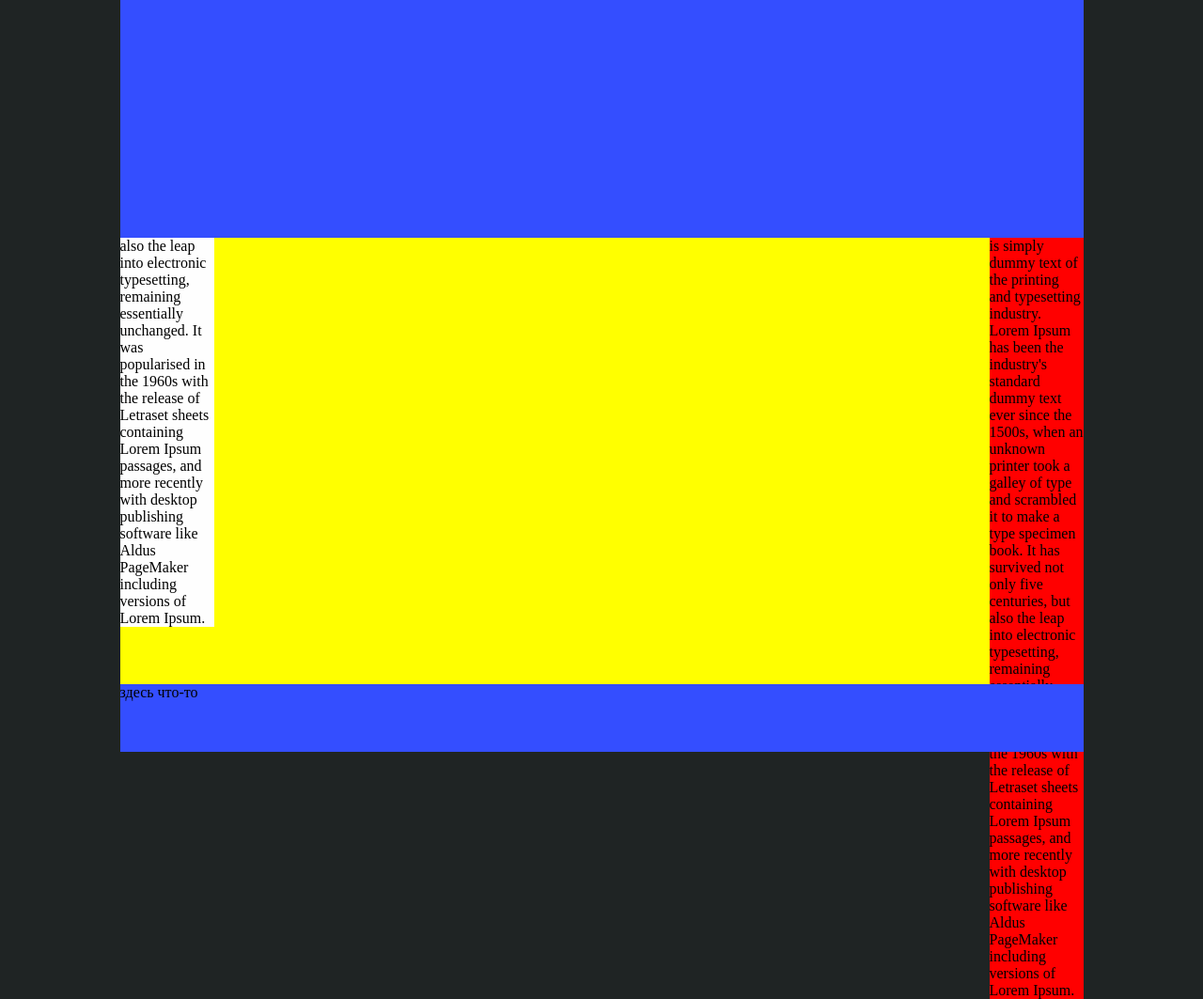
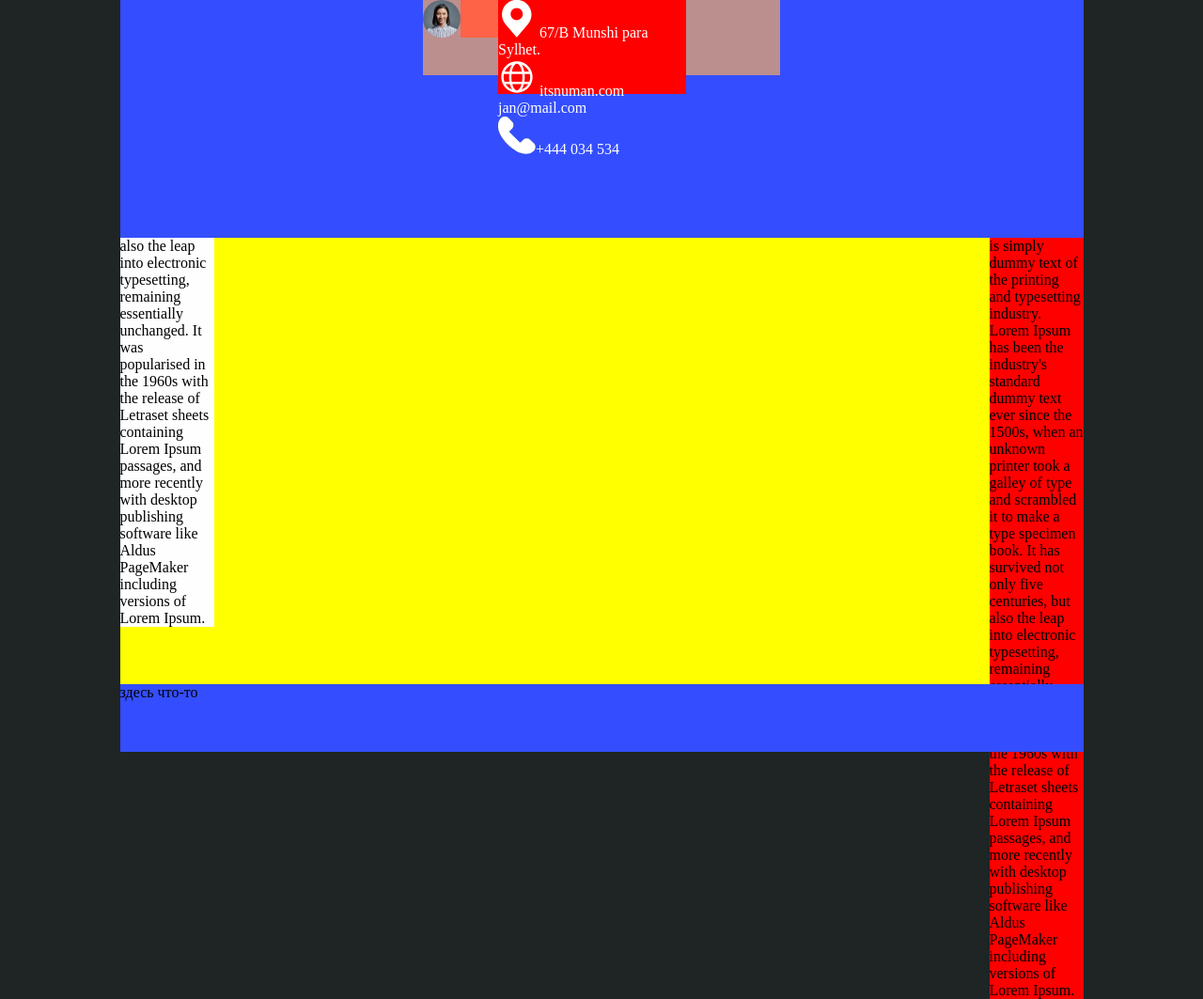
Before and after one commit to confesssa/CV-layout, a plain HTML site: page index.html in a window 1280 px wide. Shown: the whole page at 94% size. Drawn offline with Linux system fonts and the light colour scheme.

Commit message:
feat: add and update icons for header

```diff
--- a/index.html
+++ b/index.html
@@ -10,7 +10,24 @@
 </head>
 <body>
   <div class="main-container">
-<header class="header"></header>
+<header class="header">
+  <div class="header-container">
+    <img class="header-photo" src="./Assets/profile.jpg" alt="profile photo">
+    <div class="header-title"></div>
+    <div class="header-contacts">
+      <p class="header-address">
+        <!-- <object type="image/svg+xml" data="./Assets/icons/map.svg" class="header-icons">
+            Kiwi Logo fallback image in CSS
+        </object> -->
+        <img class="header-icons" src="./Assets/icons/map.svg" alt="">
+        <a href="https://www.google.com/maps/search/67%2FB+Munshi+para+Sylhet./@24.4179153,89.2684903,6.21z">67/B Munshi para Sylhet.</a></p>
+      <p class="header-website"><img class="header-icons" src="./Assets/icons/globe.svg" alt=""> <a href="itsnuman.com">itsnuman.com </a></p>
+      <p class="header-mail"><a href="mailto:jan@mail.com">jan@mail.com</a></p>
+      <p><img src="" alt=""><img class="header-icons" src="./Assets/icons/Call.svg" alt=""><a href="tel:+11111111">+444 034 534</a></p>
+    </div>
+  </div>
+
+</header>
 <main class="main">
   <div class="left"> also the leap into electronic typesetting, remaining essentially unchanged. It was popularised in the 1960s with the release of Letraset sheets containing Lorem Ipsum passages, and more recently with desktop publishing software like Aldus PageMaker including versions of Lorem Ipsum.</div>
   <div class="right">is simply dummy text of the printing and typesetting industry. Lorem Ipsum has been the industry's standard dummy text ever since the 1500s, when an unknown printer took a galley of type and scrambled it to make a type specimen book. It has survived not only five centuries, but also the leap into electronic typesetting, remaining essentially unchanged. It was popularised in the 1960s with the release of Letraset sheets containing Lorem Ipsum passages, and more recently with desktop publishing software like Aldus PageMaker including versions of Lorem Ipsum.</div>
--- a/style.css
+++ b/style.css
@@ -26,6 +26,46 @@ body {
   height: 253px;
 }
 
+.header-container {
+  background: rosybrown;
+  height: 80px;
+  width: 380px;
+  margin: auto;
+}
+
+.header-photo {
+  border-radius: 50%;
+  width: 40px;
+  height: 40px;
+  float: left;
+}
+
+.header-title {
+  width: 40px;
+  height: 40px;
+  background: tomato;
+  float: left;
+}
+
+.header-contacts {
+  width: 200px;
+  height: 100px;
+  background: red;
+  float: left;
+}
+
+p > a {
+  text-decoration: none;
+  /* font-size: 46px; */
+  opacity: 1;
+color:#fff;
+}
+
+.header-icons {
+  width: 40px;
+  height: 40px;
+}
+
 .main {
   /* background: yellow;
   height: 450px; */
```
Also changed, not shown: Assets/icons/Call.svg (added), Assets/icons/globe.svg (added), Assets/icons/map.svg (added), Assets/profile.jpg (added).
